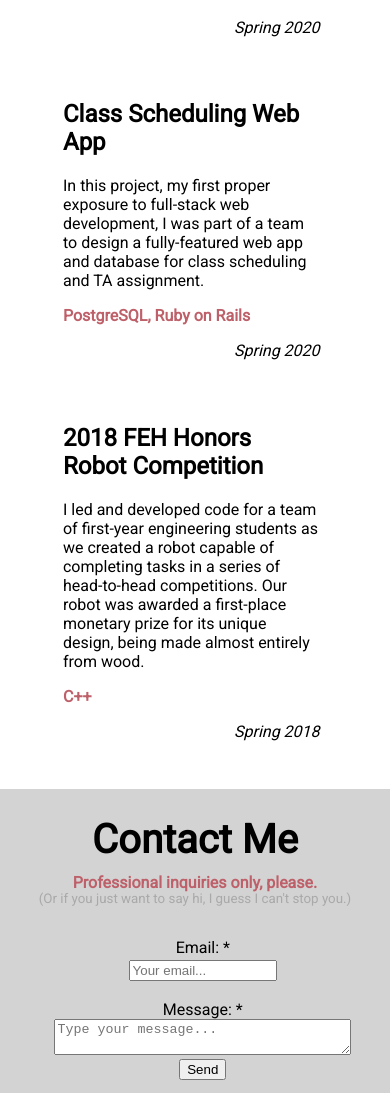
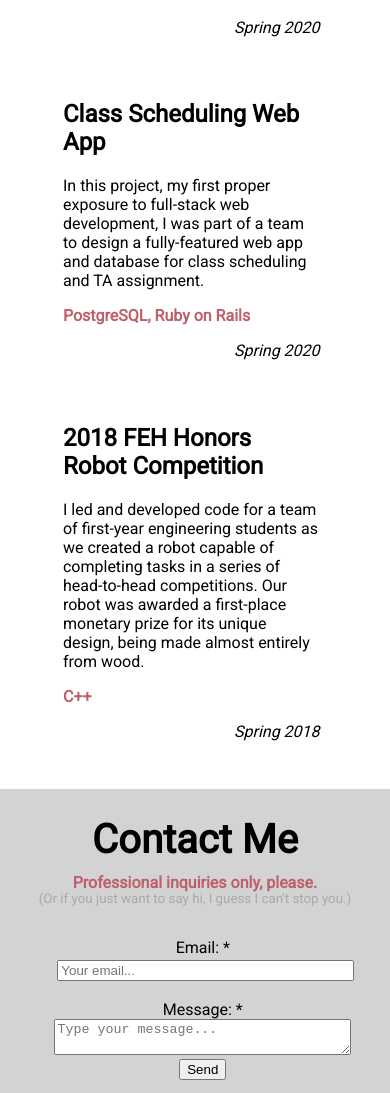
Before and after one commit to kate-swartz/personalsite, a React (Create React App) app: page / in a window 390 px wide. Shown: the part 3786-4879 px from the top of the page. Built offline with nearby package versions, Linux system fonts and the light colour scheme.

Commit message:
also make the email field wider on small screens

```diff
--- a/src/Contact.css
+++ b/src/Contact.css
@@ -51,6 +51,9 @@ sup {
     margin-left: -5.0%;
     margin-right: -5.0%;
   }
+  input {
+    width: 100%;
+  }
   textarea {
       width: 100%;
   }
```
